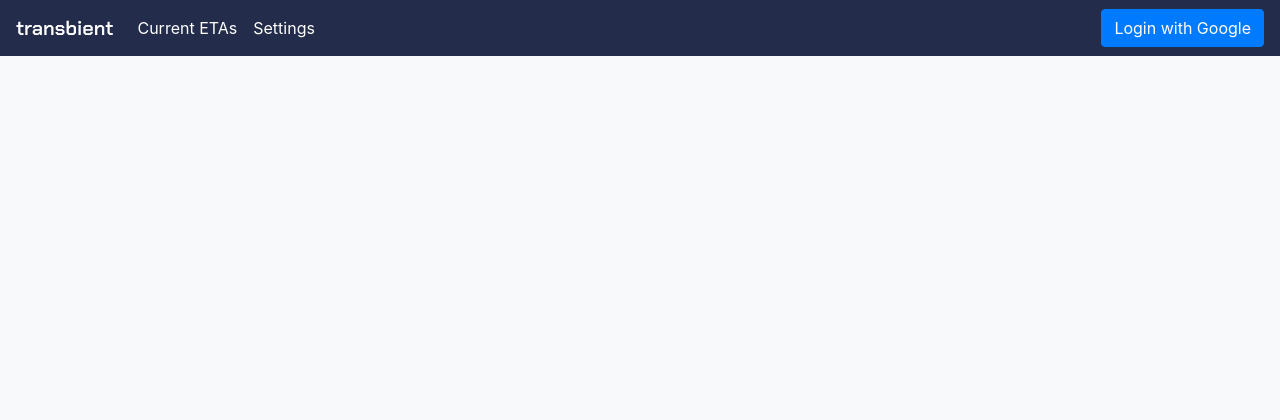
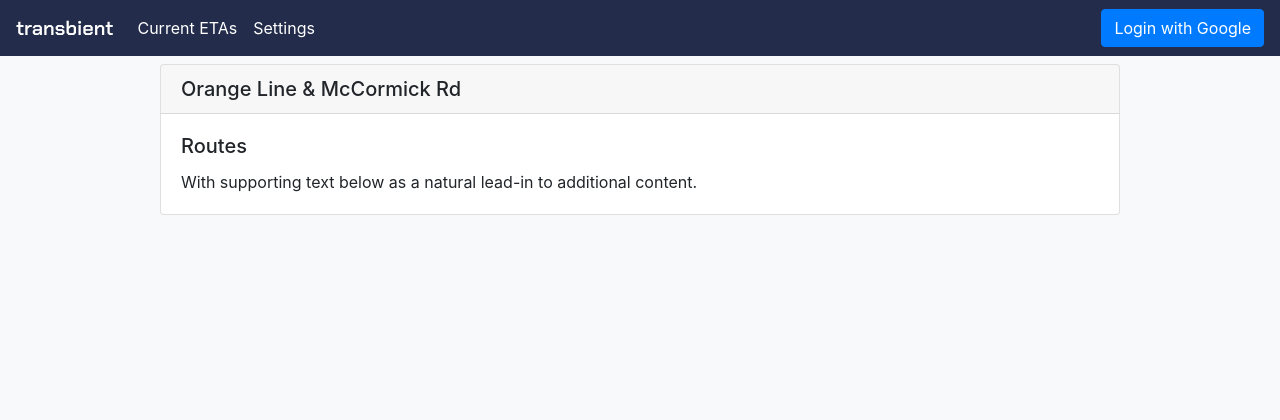
Before and after one commit to drcall/transbient, a Django app: page /transit/ in a window 1280 px wide. Shown: the top 420 px of the page. Run offline with Django 4.2, Linux system fonts and the light colour scheme; some libraries are stand-ins or nearby versions.

Commit message:
Dashboard stuff

```diff
--- a/transit/templates/transit/dashboard.html
+++ b/transit/templates/transit/dashboard.html
@@ -4,7 +4,27 @@
 {% block content %}
 <div class = "content">
     <div class = "container-fluid mt-2" style = "min-height: 80vh;">
-
+        <div class = "row">
+            <div class="card mx-auto w-75">
+                <h5 class="card-header">Orange Line & McCormick Rd</h5>
+                <div class="card-body">
+                    <h5 class="card-title">Routes</h5>
+                    <p class="card-text">With supporting text below as a natural lead-in to additional content.</p>
+                </div>
+            </div>
+        </div>
+        {% for stop in stops %}
+            <div class = "row">
+                <div class="card mx-auto w-75">
+                    <h5 class="card-header">{{ stop.name }}/h5>
+                    <div class="card-body">
+                        <h5 class="card-title">Special title treatment</h5>
+                        <p class="card-text">With supporting text below as a natural lead-in to additional content.</p>
+                        <a href="#" class="btn btn-primary">Go somewhere</a>
+                    </div>
+                </div>
+            </div>
+        {% endfor %}
     </div>
 </div>
 {% endblock %}
```
Also changed, not shown: transit/views.py (+6 -1 lines).
